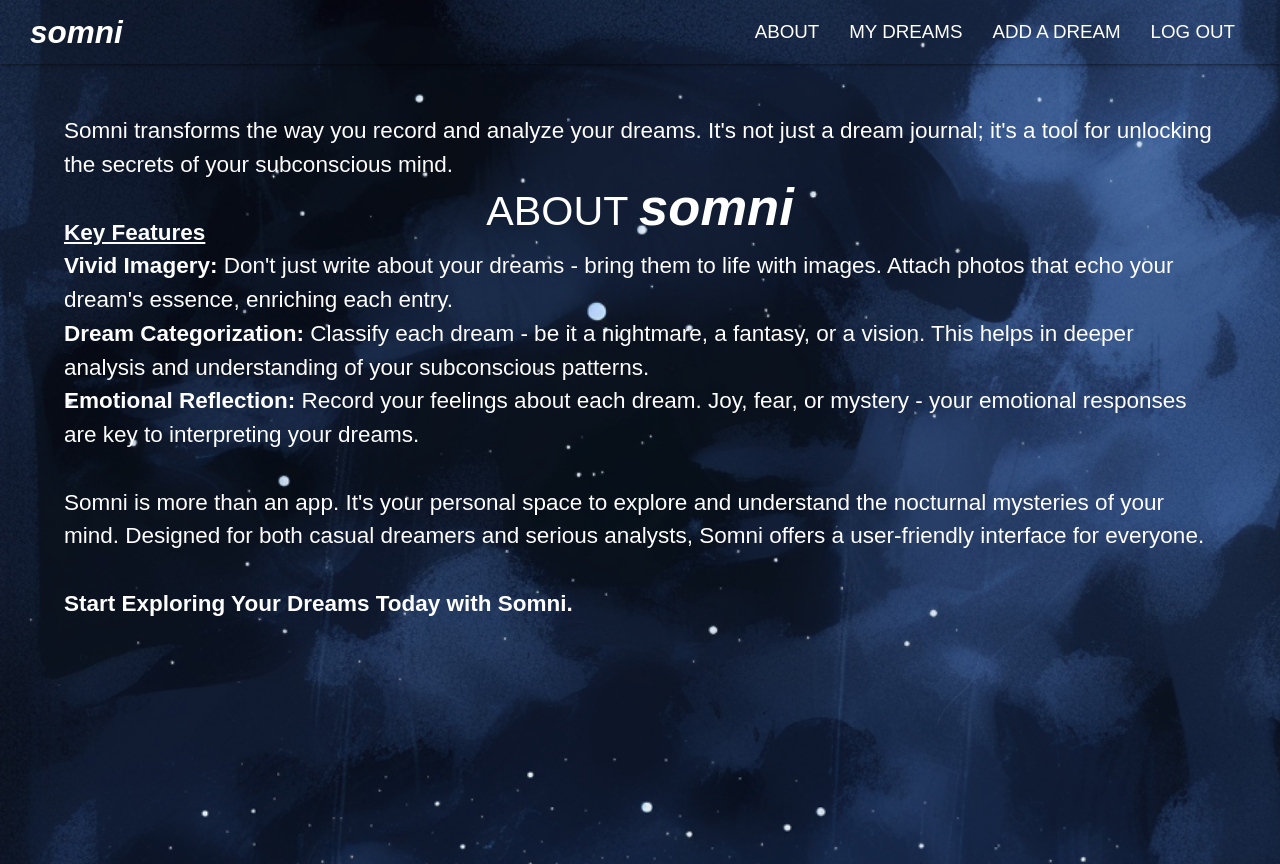
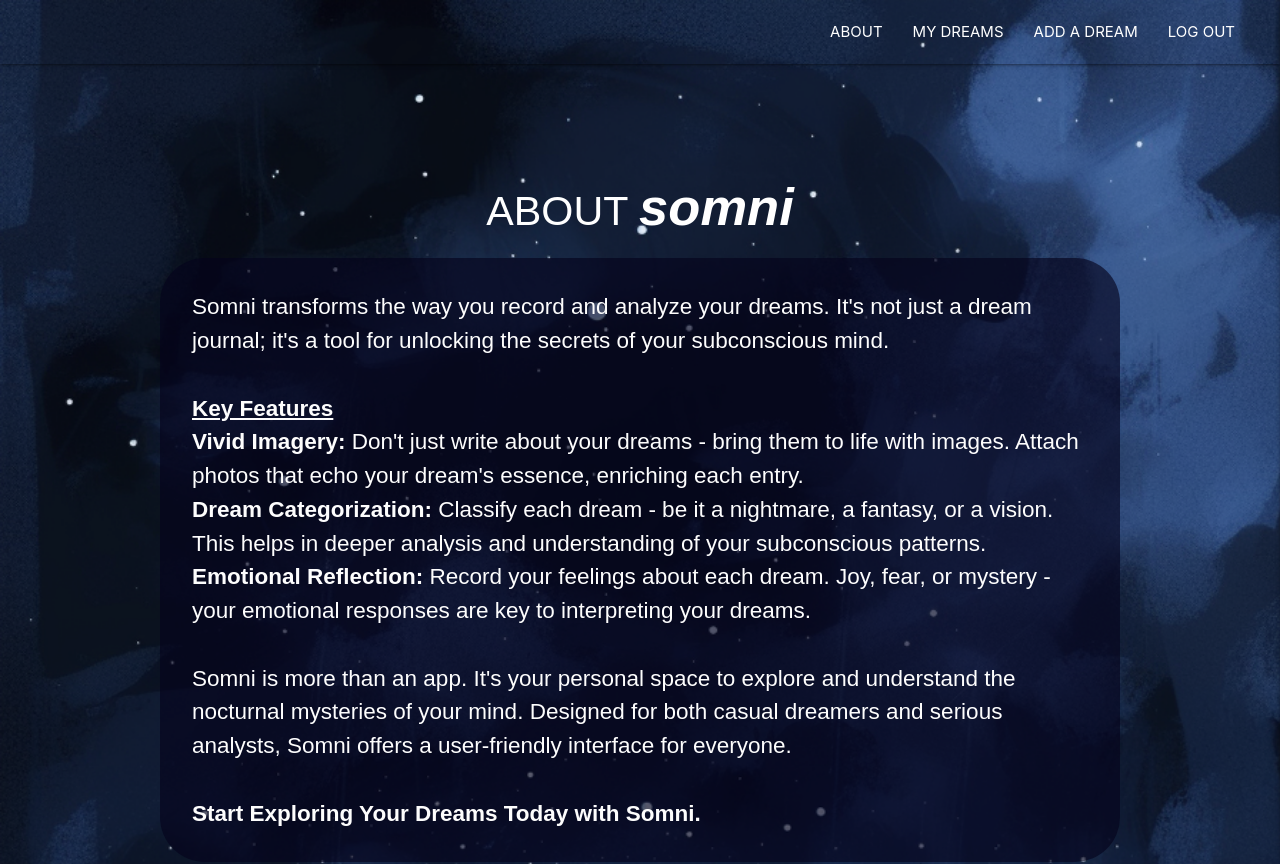
Before and after one commit to ariellepollock/dreamhues, a Django app: page /about/ in a window 1280 px wide. Run offline with Django 4.2, Linux system fonts and the light colour scheme; the visitor is signed in with stand-in values (Sample User, id 1); some web fonts are replaced.

Commit message:
add sidebar nav for smaller screens

```diff
--- a/main_app/static/css/style.css
+++ b/main_app/static/css/style.css
@@ -199,7 +199,10 @@ p {
     font-family: "lorimer-no-2", sans-serif;
     font-weight: 300;
     font-style: normal;
-    margin: -15vmin 8vmin 20vmin 8vmin;
+    margin: 3vmin 20vmin;
+    background-color: #05041da3;
+    padding: 4vmin;
+    border-radius: 3rem;
 }
 
 .bold-em {
@@ -453,3 +456,27 @@ label{
     font-style: italic;
     font-size: 1.25rem;
 }
+
+/******************* side nav *******************/
+.nav-wrapper .sidenav-trigger {
+    position: absolute;
+    right: 0;
+    top: 0;
+}
+
+.brand-logo {
+    margin-left: -35vmin; /* Adjust this value as needed */
+}
+
+.sidenav {
+    background-color: #05041d;
+}
+
+.sidenav a {
+    color: white !important; /* Ensuring text is solid white */
+    text-decoration: none !important; /* Optional: Removes underline from links */
+}
+
+.sidenav-overlay {
+    display: none !important;
+}
--- a/main_app/templates/base.html
+++ b/main_app/templates/base.html
@@ -7,30 +7,38 @@
     <meta name="viewport" content="width=device-width, initial-scale=1">
     <title>somni</title>
     <link rel="stylesheet" href="https://cdnjs.cloudflare.com/ajax/libs/materialize/1.0.0/css/materialize.min.css">
+    <link href="https://fonts.googleapis.com/icon?family=Material+Icons" rel="stylesheet">
     <!-- Our Styling -->
     <link rel="stylesheet" type="text/css" href="{% static 'css/style.css' %}">
     <!-- Brevia, Lorimer No 2 -->
     <link rel="stylesheet" href="https://use.typekit.net/sos7rmu.css">
-    <script src="https://cdnjs.cloudflare.com/ajax/libs/materialize/1.0.0/js/materialize.min.js"></script>
   </head>
   <body>
     <header class="navbar-fixed">
-      <nav class="navbar-us">
-        <div class="nav-wrapper">
-          <ul>
-            <li>
-              <a href="{% url 'home' %}" class="left brand-logo">somni</a>
-            </li>
+      <nav class="nav-wrapper navbar-us">
+          <!-- Brand Logo -->
+          <a href="{% url 'home' %}" class="brand-logo">somni</a>
+          <!-- Navbar Links (for larger screens) -->
+          <ul class="right hide-on-med-and-down">
+              <li><a href="{% url 'about' %}">ABOUT</a></li>
+              {% if user.is_authenticated %}
+                  <li><a href="{% url 'index' %}">MY DREAMS</a></li>
+                  <li><a href="{% url 'dreams_create' %}">ADD A DREAM</a></li>
+                  <li><a href="{% url 'logout' %}">LOG OUT</a></li>
+              {% endif %}
           </ul>
-          <ul class="right">
-            <li><a href="{% url 'about' %}" class="nav-link">ABOUT</a></li>
-            {% if user.is_authenticated %}
-            <li><a href="{% url 'index' %}" class="nav-link">MY DREAMS</a></li>
-            <li><a href="{% url 'dreams_create' %}" class="nav-link">ADD A DREAM</a></li>
-            <li><a href="{% url 'logout' %}" class="nav-link">LOG OUT</a></li>
-            {% endif %}
-        </div>
+          <!-- Sidenav Trigger -->
+          <a href="#" data-target="slide-out" class="sidenav-trigger right"><i class="material-icons">menu</i></a>
       </nav>
+      <!-- Sidenav Structure (for smaller screens) -->
+      <ul id="slide-out" class="sidenav">
+          <li><a href="{% url 'about' %}">ABOUT</a></li>
+          {% if user.is_authenticated %}
+              <li><a href="{% url 'index' %}">MY DREAMS</a></li>
+              <li><a href="{% url 'dreams_create' %}">ADD A DREAM</a></li>
+              <li><a href="{% url 'logout' %}">LOG OUT</a></li>
+          {% endif %}
+      </ul>
     </header>
     <main class="container-fluid">
 
@@ -39,5 +47,12 @@
       {% endblock %}
 
     </main>
+    <script src="https://cdnjs.cloudflare.com/ajax/libs/materialize/1.0.0/js/materialize.min.js"></script>
+    <script>
+      document.addEventListener('DOMContentLoaded', function() {
+        var elems = document.querySelectorAll('.sidenav');
+        var instances = M.Sidenav.init(elems, { edge: 'right' });
+      });
+    </script>
   </body>
 </html>
--- a/main_app/views.py
+++ b/main_app/views.py
@@ -110,14 +110,14 @@ def add_photo(request, dream_id):
           Photo.objects.create(url=url, dream_id=dream_id)
           # print(f"URL: {url}")
 
-          # Imgix API Palette Generation
-          palette = get_imgix_palette(url)
-          print(f"Imgix API Response: {palette}")
+          # # Imgix API Palette Generation
+          # palette = get_imgix_palette(url)
+          # print(f"Imgix API Response: {palette}")
 
-          if palette:
-                return render(request, 'dreams/add_photo.html', {'dream_id': dream_id, 'url': url, 'palette': palette})
-          else:
-                print('Imgix API error: Palette is None')
+          # if palette:
+          #       return render(request, 'dreams/add_photo.html', {'dream_id': dream_id, 'url': url, 'palette': palette})
+          # else:
+          #       print('Imgix API error: Palette is None')
 
         except Exception as e:
             print('woah nelly! an error occurred uploading your file')
```
